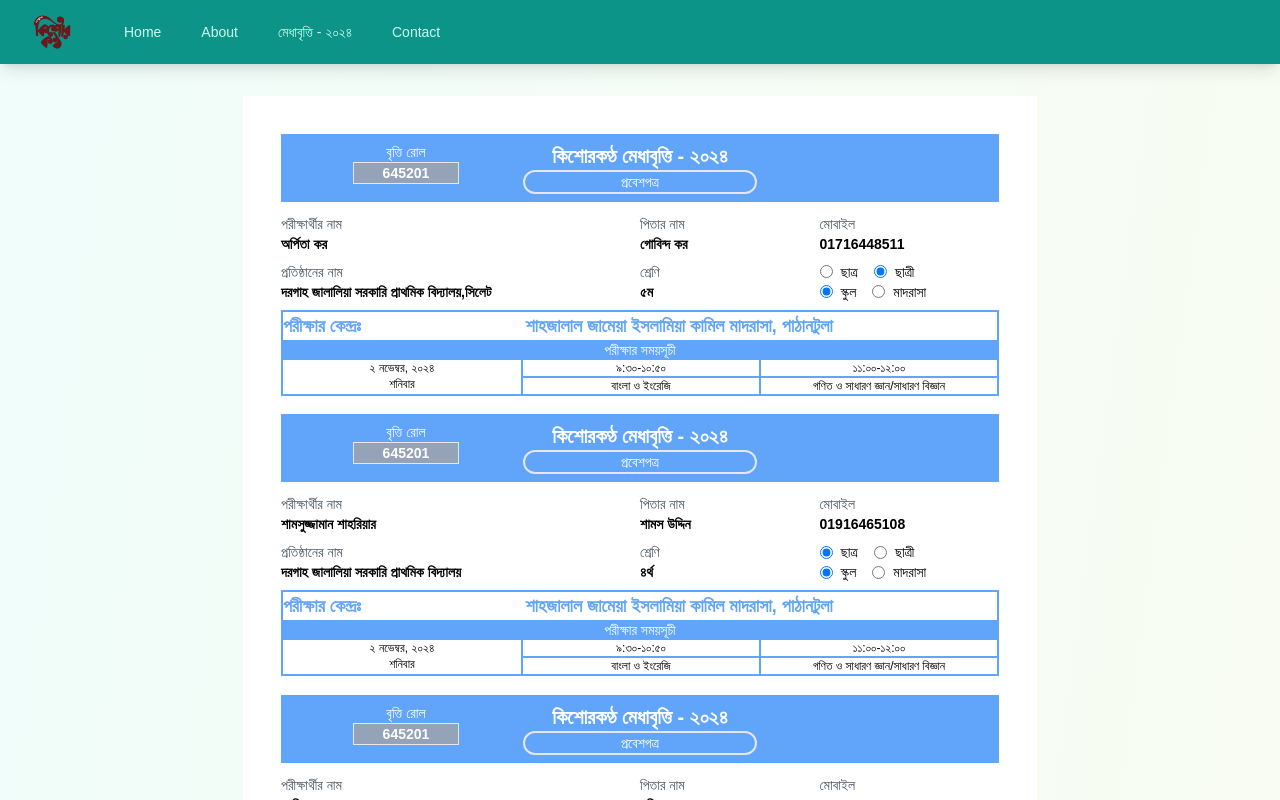
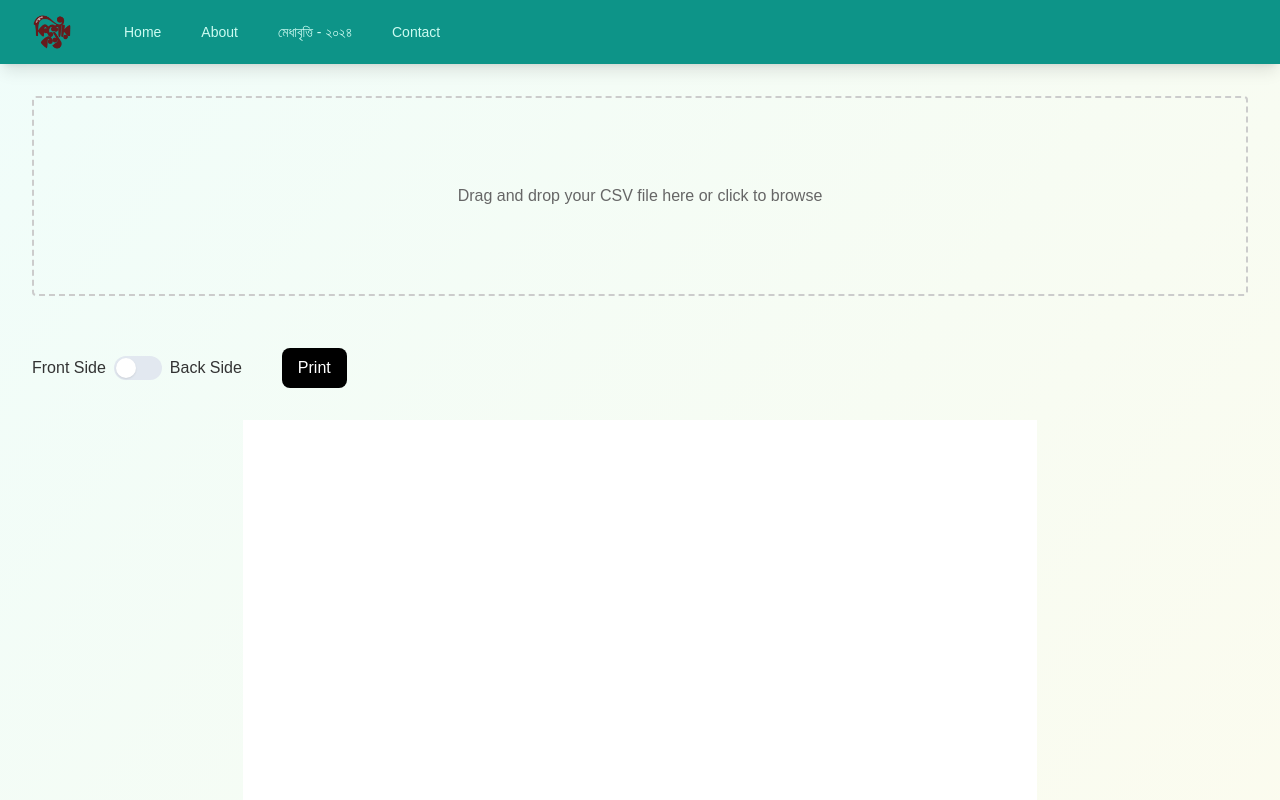
Before and after one commit to Mufassir-Chowdhury/kkrf, a SvelteKit app: page /admit in a window 1280 px wide. Shown: the top 800 px of the page. Built offline with nearby package versions, Linux system fonts and the light colour scheme.

Commit message:
added batch print

```diff
--- a/src/routes/(admin)/admin/+page.svelte
+++ b/src/routes/(admin)/admin/+page.svelte
@@ -18,7 +18,7 @@
 
     // Pagination variables
     let currentPage = 1;
-    let itemsPerPage = 10;
+    let itemsPerPage = 300;
     let totalPages = 1;
     let totalItems = 0;
     let lastVisible = null;
--- a/src/routes/admit/BatchAdmitCards.svelte
+++ b/src/routes/admit/BatchAdmitCards.svelte
@@ -2,7 +2,10 @@
     import { onMount } from 'svelte';
   import Papa from 'papaparse';
 
+  let dropzone;
+  let isDragging = false;
   let csvData = [];
+  let error = null;
   let thana = {
         1: 'কোতোয়ালী পূর্ব',
         2: 'কোতোয়ালী পশ্চিম',
@@ -39,29 +42,155 @@
         41: 'নিউক্লিয়াস (মদিনা মার্কেট)',
         42: 'নিউক্লিয়াস (লামাবাজার)',
         43: 'নিউক্লিয়াস (শিবগঞ্জ)',
-        99: 'মহানগর',
+        99: 'অনলাইন',
     }
-  onMount(async () => {
-    try {
-      const response = await fetch('Scholarship Applications.csv');
-      const csvText = await response.text();
+  // onMount(async () => {
+  //   try {
+  //     const response = await fetch('Scholarship Applications.csv');
+  //     const csvText = await response.text();
 
-      Papa.parse(csvText, {
+  //     Papa.parse(csvText, {
+  //       header: true,
+  //       complete: (result) => {
+  //         csvData = result.data;
+  //         console.log('CSV Data:', csvData);
+  //       },
+  //       error: (error) => {
+  //         console.error('Error parsing CSV:', error);
+  //       }
+  //     });
+  //   } catch (error) {
+  //     console.error('Error fetching CSV:', error);
+  //   }
+  // });
+  function handleFile(file) {
+    if (file.type !== 'text/csv' && !file.name.endsWith('.csv')) {
+      error = 'Please upload a CSV file';
+      return;
+    }
+
+    Papa.parse(file, {
       header: true,
       complete: (result) => {
         csvData = result.data;
-          console.log('CSV Data:', csvData);
+        error = null;
+        console.log('Parsed CSV:', csvData);
+        document.title = `${checked ? 'Back' : 'Front'} Side - ${thana[file.name]}`;
       },
-        error: (error) => {
-          console.error('Error parsing CSV:', error);
+      error: (err) => {
+        error = 'Error parsing CSV: ' + err.message;
+        console.error('Error:', err);
       }
     });
-    } catch (error) {
-      console.error('Error fetching CSV:', error);
+  }
+  function handleDragEnter(e) {
+    e.preventDefault();
+    e.stopPropagation();
+    isDragging = true;
+  }
+
+  function handleDragLeave(e) {
+    e.preventDefault();
+    e.stopPropagation();
+    isDragging = false;
+  }
+
+  function handleDragOver(e) {
+    e.preventDefault();
+    e.stopPropagation();
+    isDragging = true;
+  }
+
+  function handleDrop(e) {
+    e.preventDefault();
+    e.stopPropagation();
+    isDragging = false;
+
+    const files = e.dataTransfer.files;
+    if (files.length > 0) {
+      handleFile(files[0]);
+    }
+  }
+
+  // Handle file input change for traditional file selection
+  function handleFileInput(e) {
+    const files = e.target.files;
+    if (files.length > 0) {
+      handleFile(files[0]);
+    }
+  }
+  export let checked = false;
+  export let id = "toggle";
+
+  onMount(() => {
+    if (dropzone) {
+      dropzone.addEventListener('dragenter', handleDragEnter);
+      dropzone.addEventListener('dragleave', handleDragLeave);
+      dropzone.addEventListener('dragover', handleDragOver);
+      dropzone.addEventListener('drop', handleDrop);
+
+      return () => {
+        dropzone.removeEventListener('dragenter', handleDragEnter);
+        dropzone.removeEventListener('dragleave', handleDragLeave);
+        dropzone.removeEventListener('dragover', handleDragOver);
+        dropzone.removeEventListener('drop', handleDrop);
+      };
     }
   });
   </script>
+  <div
+  bind:this={dropzone}
+  class="dropzone print:hidden"
+  class:dragging={isDragging}
+>
 
+  <input
+    type="file"
+    accept=".csv"
+    on:change={handleFileInput}
+    id="fileInput"
+    class="file-input"
+  />
+  <label for="fileInput" class="dropzone-content">
+    {#if isDragging}
+      Drop your CSV file here
+    {:else}
+      Drag and drop your CSV file here or click to browse
+    {/if}
+  </label>
+</div>
+
+{#if error}
+  <div class="error">
+    {error}
+  </div>
+{/if}
+<div class="print:hidden">
+  <div class="toggle-container">
+    <label for={id} class="toggle-label">
+      Front Side
+    </label>
+
+    <button
+      {id}
+      role="switch"
+      aria-checked={checked}
+      class="toggle"
+      class:checked
+      on:click={() => (checked = !checked)}
+    >
+      <span class="toggle-slider" />
+    </button>
+    <label for={id} class="toggle-label">
+      Back Side
+    </label>
+    <button class="m-8 bg-black rounded-lg text-white px-4 py-2" on:click={() => window.print()}>
+      Print
+    </button>
+  </div>
+</div>
+  <div>
+    {#if !checked}
       <div class="a4-page">
         <div class="flex flex-col">
           <!-- {#each {length: 5} as _, i} -->
@@ -171,7 +300,12 @@
 
             </div>
           {/each}
-      <!-- {#each csvData as card}
+        </div>
+      </div>
+    {:else}
+      <div class="a4-page">
+        <div class="flex flex-col">
+          {#each csvData as card}
             <div class="admit-card flex flex-col justify-around bg-white  text-sm p-4">
               <div>
                 <div class="text-center text-lg">
@@ -197,8 +331,10 @@
                 </div>
               </div>
             </div>
-      {/each} -->
+          {/each}
         </div>
+      </div>
+    {/if}
   </div>
 
   <style>
@@ -210,15 +346,105 @@
       background-color: white;
     }
 
+  .dropzone {
+    width: 100%;
+    height: 200px;
+    border: 2px dashed #ccc;
+    border-radius: 4px;
+    position: relative;
+    transition: all 0.3s ease;
+    margin-bottom: 20px;
+  }
+
+  .dropzone.dragging {
+    background-color: #f0f0f0;
+    border-color: #666;
+  }
+
+  .dropzone-content {
+    position: absolute;
+    top: 50%;
+    left: 50%;
+    transform: translate(-50%, -50%);
+    text-align: center;
+    color: #666;
+    cursor: pointer;
+  }
+
+  .file-input {
+    opacity: 0;
+    width: 100%;
+    height: 100%;
+    position: absolute;
+    cursor: pointer;
+  }
+
+  .error {
+    color: red;
+    margin: 10px 0;
+    padding: 10px;
+    background-color: #fff0f0;
+    border-radius: 4px;
+  }
+  .toggle-container {
+    display: flex;
+    align-items: center;
+    gap: 0.5rem;
+  }
+
+  .toggle-label {
+    font-size: 1rem;
+    color: #333;
+    user-select: none;
+  }
+
+  .toggle {
+    position: relative;
+    width: 3rem;
+    height: 1.5rem;
+    border-radius: 1rem;
+    background-color: #e2e8f0;
+    border: none;
+    cursor: pointer;
+    transition: background-color 0.2s;
+    padding: 0;
+  }
+
+  .toggle:disabled {
+    opacity: 0.5;
+    cursor: not-allowed;
+  }
+
+  .toggle.checked {
+    background-color: #3b82f6;
+  }
+
+  .toggle-slider {
+    position: absolute;
+    top: 0.125rem;
+    left: 0.125rem;
+    width: 1.25rem;
+    height: 1.25rem;
+    background-color: white;
+    border-radius: 50%;
+    transition: transform 0.2s;
+    box-shadow: 0 1px 2px rgba(0, 0, 0, 0.1);
+  }
+
+  .toggle.checked .toggle-slider {
+    transform: translateX(1.5rem);
+  }
+
+  .toggle:focus-visible {
+    outline: 2px solid #3b82f6;
+    outline-offset: 2px;
+  }
+
   .admit-card {
         height: 74.25mm; /* Approximately 1/4 of A4 height minus some space for margins */
       }
+    @media print {
 
-    @media print {
-      body {
-        margin: 0;
-        padding: 0;
-      }
       .a4-page {
         width: 210mm;
         min-height: 297mm;
--- a/src/routes/offline/+layout.js
+++ b/src/routes/offline/+layout.js
@@ -35,7 +35,7 @@ export const load = async () => {
         41: 'নিউক্লিয়াস (মদিনা মার্কেট)',
         42: 'নিউক্লিয়াস (লামাবাজার)',
         43: 'নিউক্লিয়াস (শিবগঞ্জ)',
-        99: 'মহানগর',
+        99: 'অনলাইন',
     }
     return {
         thana: thana,
```
Lines whose indentation alone changed are shown as unchanged.
